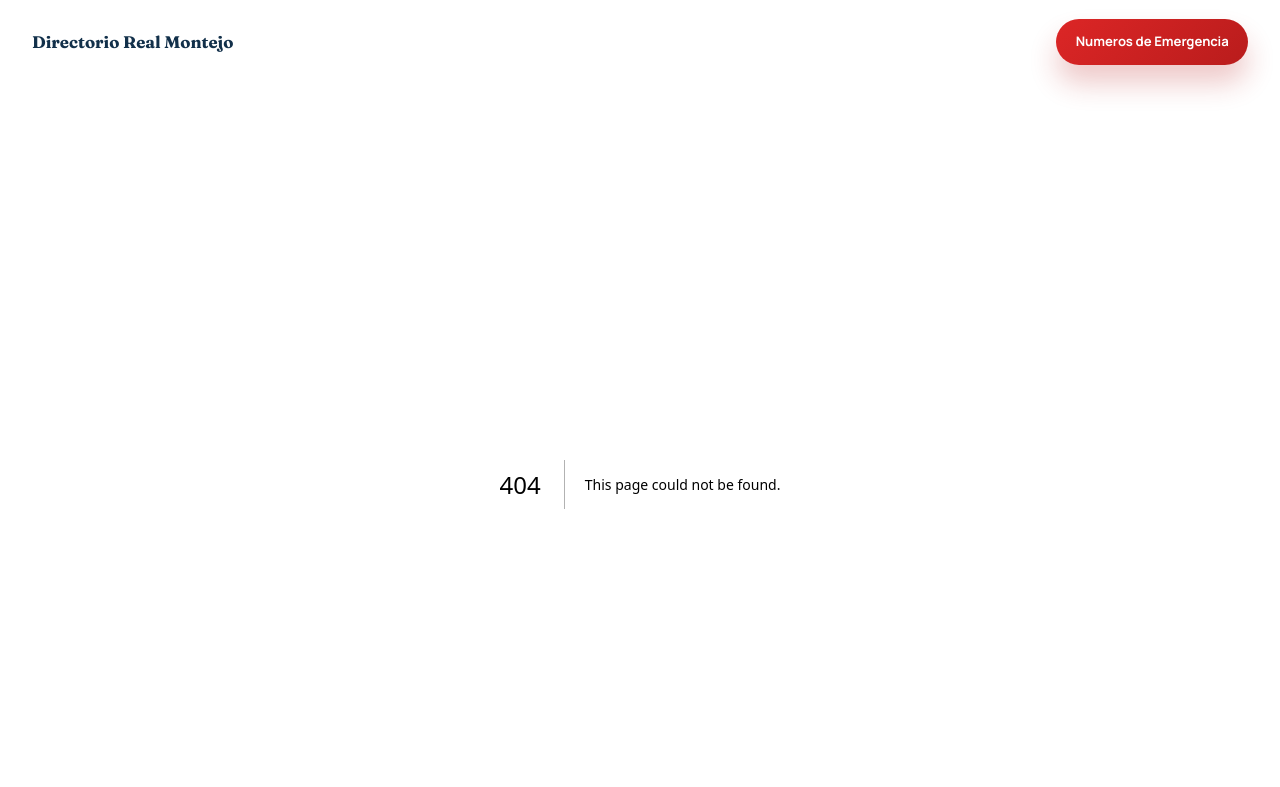
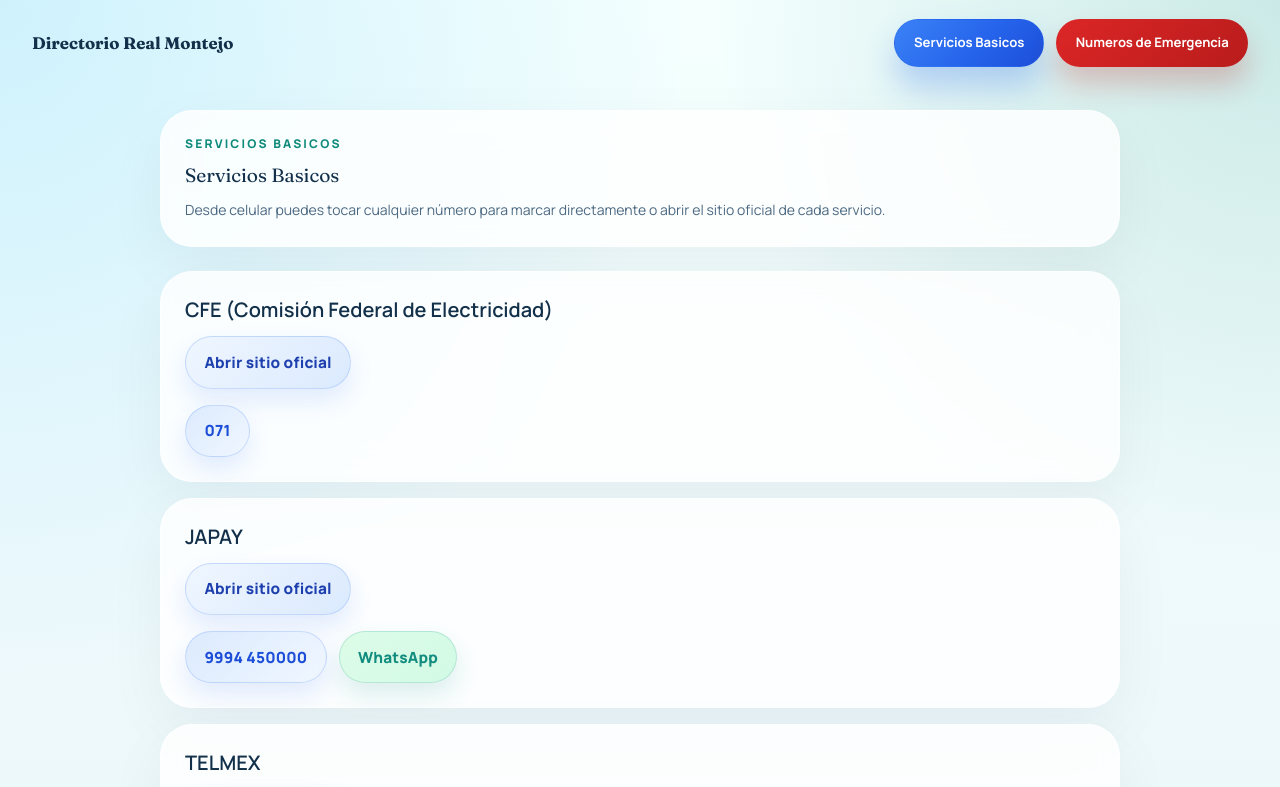
Before and after one commit to dresendi/directorio-real-montejo, a Next.js app: page /servicios-basicos in a window 1280 px wide. Before the commit this address had no page. Shown: the top 787 px of the page. Built offline with nearby package versions, Linux system fonts and the light colour scheme.

Commit message:
Add blue services button and clean provider form copy

```diff
--- a/src/app/components/provider-form.tsx
+++ b/src/app/components/provider-form.tsx
@@ -82,15 +82,10 @@
 
       <label className="space-y-2">
         <span className="field-label">Foto del proveedor</span>
-        <input
-          className="field-input"
-          type="file"
-          name="imageFile"
-          accept="image/*"
-        />
+        <input className="field-input" type="file" name="imageFile" accept="image/*" />
         <FieldMessage
           error={state.errors?.imageUrl}
-          hint="Opcional. Puedes tomar una foto con tu cámara o elegir una imagen de tu dispositivo. Si no subes nada, se usará la imagen predeterminada."
+          hint="Opcional. Puedes elegir una imagen de tu dispositivo. Si no subes nada, se usará la imagen predeterminada."
         />
       </label>
 
@@ -128,11 +123,7 @@
             >
               {state.message}
             </p>
-          ) : (
-            <p className="text-sm text-[color:var(--muted)]">
-              Los nombres internos y variables siguen en inglés para mantener buenas prácticas.
-            </p>
-          )}
+          ) : null}
         </div>
 
         <button className="primary-button" type="submit" disabled={isPending}>
--- a/src/app/globals.css
+++ b/src/app/globals.css
@@ -278,6 +278,7 @@
 
 .primary-button,
 .secondary-button,
+.info-button,
 .danger-button,
 .whatsapp-share-button {
   display: inline-flex;
@@ -301,6 +302,13 @@
   color: var(--ink);
 }
 
+.info-button {
+  border: 1px solid rgba(37, 99, 235, 0.18);
+  background: linear-gradient(135deg, #3b82f6, #2563eb 58%, #1d4ed8);
+  color: white;
+  box-shadow: 0 20px 32px rgba(37, 99, 235, 0.28);
+}
+
 .danger-button {
   background: linear-gradient(135deg, #dc2626, #b91c1c);
   color: white;
@@ -316,6 +324,7 @@
 
 .primary-button:hover:not(:disabled),
 .secondary-button:hover:not(:disabled),
+.info-button:hover:not(:disabled),
 .danger-button:hover:not(:disabled),
 .whatsapp-share-button:hover:not(:disabled) {
   transform: translateY(-1px);
@@ -327,6 +336,7 @@
 
 .primary-button:disabled,
 .secondary-button:disabled,
+.info-button:disabled,
 .danger-button:disabled,
 .whatsapp-share-button:disabled {
   opacity: 0.6;
@@ -471,6 +481,39 @@
   border-color: rgba(185, 28, 28, 0.28);
 }
 
+.service-link {
+  display: inline-flex;
+  align-items: center;
+  justify-content: center;
+  border-radius: 999px;
+  border: 1px solid rgba(37, 99, 235, 0.18);
+  background: linear-gradient(135deg, rgba(219, 234, 254, 0.96), rgba(239, 246, 255, 0.98));
+  color: #1d4ed8;
+  padding: 0.85rem 1.15rem;
+  font-size: 0.96rem;
+  font-weight: 800;
+  letter-spacing: 0.01em;
+  box-shadow: 0 12px 24px rgba(37, 99, 235, 0.12);
+}
+
+.service-link:hover {
+  transform: translateY(-1px);
+  border-color: rgba(37, 99, 235, 0.3);
+  box-shadow: 0 16px 28px rgba(37, 99, 235, 0.18);
+}
+
+.service-link-site {
+  background: linear-gradient(135deg, #eff6ff, #dbeafe);
+  color: #1e40af;
+}
+
+.service-link-whatsapp {
+  border-color: rgba(18, 140, 126, 0.18);
+  background: linear-gradient(135deg, rgba(220, 252, 231, 0.98), rgba(209, 250, 229, 0.98));
+  color: #128c7e;
+  box-shadow: 0 12px 24px rgba(18, 140, 126, 0.14);
+}
+
 @media (max-width: 768px) {
   .site-nav {
     flex-direction: column;
--- a/src/app/layout.tsx
+++ b/src/app/layout.tsx
@@ -38,6 +38,9 @@
               Directorio Real Montejo
             </Link>
             <nav className="site-nav-actions">
+              <Link href="/servicios-basicos" className="info-button">
+                Servicios Basicos
+              </Link>
               <Link href="/emergencias" className="danger-button">
                 Numeros de Emergencia
               </Link>
--- /dev/null
+++ b/src/app/servicios-basicos/page.tsx
@@ -0,0 +1,144 @@
+type ActionLink = {
+  label: string;
+  href: string;
+  variant?: "default" | "whatsapp";
+  external?: boolean;
+};
+
+type EssentialService = {
+  title: string;
+  website: string;
+  description?: string;
+  phoneLinks: ActionLink[];
+  whatsappLinks?: ActionLink[];
+  extraLinks?: ActionLink[];
+};
+
+const essentialServices: EssentialService[] = [
+  {
+    title: "CFE (Comisión Federal de Electricidad)",
+    website: "https://www.cfe.gob.mx/",
+    phoneLinks: [{ label: "071", href: "tel:071" }],
+  },
+  {
+    title: "JAPAY",
+    website: "https://japay.yucatan.gob.mx/",
+    phoneLinks: [{ label: "9994 450000", href: "tel:+529994450000" }],
+    whatsappLinks: [
+      {
+        label: "WhatsApp",
+        href: "https://wa.me/529994450000",
+        variant: "whatsapp",
+        external: true,
+      },
+    ],
+  },
+  {
+    title: "TELMEX",
+    website: "https://telmex.com/",
+    phoneLinks: [{ label: "800 123 2222", href: "tel:+528001232222" }],
+    whatsappLinks: [
+      {
+        label: "WhatsApp",
+        href: "https://wa.me/525544542323",
+        variant: "whatsapp",
+        external: true,
+      },
+    ],
+  },
+  {
+    title: "PAMPLONA (Recolección de basura)",
+    website: "https://www.pamplona.com.mx/",
+    whatsappLinks: [
+      {
+        label: "WhatsApp",
+        href: "https://wa.me/529994424681",
+        variant: "whatsapp",
+        external: true,
+      },
+    ],
+    phoneLinks: [],
+  },
+  {
+    title: "AYUNTATEL",
+    website:
+      "https://isla.merida.gob.mx/serviciosinternet/participacionciudadana/public/ayuntatel",
+    phoneLinks: [
+      { label: "070", href: "tel:070" },
+      { label: "(999) 924 4000", href: "tel:+529999244000" },
+    ],
+    extraLinks: [
+      {
+        label: "App Merida Movil",
+        href: "https://play.google.com/store/apps/details?id=app.meridamovil.com&pcampaignid=web_share",
+        external: true,
+      },
+    ],
+  },
+];
+
+function ActionButton({ link }: { link: ActionLink }) {
+  const className =
+    link.variant === "whatsapp"
+      ? "service-link service-link-whatsapp"
+      : "service-link";
+
+  return (
+    <a
+      href={link.href}
+      className={className}
+      target={link.external ? "_blank" : undefined}
+      rel={link.external ? "noreferrer" : undefined}
+    >
+      {link.label}
+    </a>
+  );
+}
+
+export default function EssentialServicesPage() {
+  return (
+    <main className="mx-auto flex min-h-screen w-full max-w-5xl flex-col gap-6 px-4 py-6 sm:px-6 lg:px-8">
+      <section className="content-card space-y-3">
+        <p className="eyebrow">Servicios Basicos</p>
+        <h1 className="section-title">Servicios Basicos</h1>
+        <p className="text-sm leading-6 text-[color:var(--muted)]">
+          Desde celular puedes tocar cualquier número para marcar directamente o abrir el sitio
+          oficial de cada servicio.
+        </p>
+      </section>
+
+      <section className="grid gap-4">
+        {essentialServices.map((service) => (
+          <article key={service.title} className="content-card emergency-card">
+            <div className="space-y-3">
+              <h2 className="text-xl font-semibold text-[color:var(--ink)]">{service.title}</h2>
+              {service.description ? (
+                <p className="text-sm leading-6 text-[color:var(--muted)]">{service.description}</p>
+              ) : null}
+              <a
+                href={service.website}
+                target="_blank"
+                rel="noreferrer"
+                className="service-link service-link-site"
+              >
+                Abrir sitio oficial
+              </a>
+            </div>
+
+            <div className="flex flex-wrap gap-3">
+              {service.phoneLinks.map((phone) => (
+                <ActionButton key={phone.href} link={phone} />
+              ))}
+              {(service.whatsappLinks ?? []).map((whatsapp) => (
+                <ActionButton key={whatsapp.href} link={whatsapp} />
+              ))}
+              {(service.extraLinks ?? []).map((extra) => (
+                <ActionButton key={extra.href} link={extra} />
+              ))}
+            </div>
+          </article>
+        ))}
+      </section>
+    </main>
+  );
+}
```
